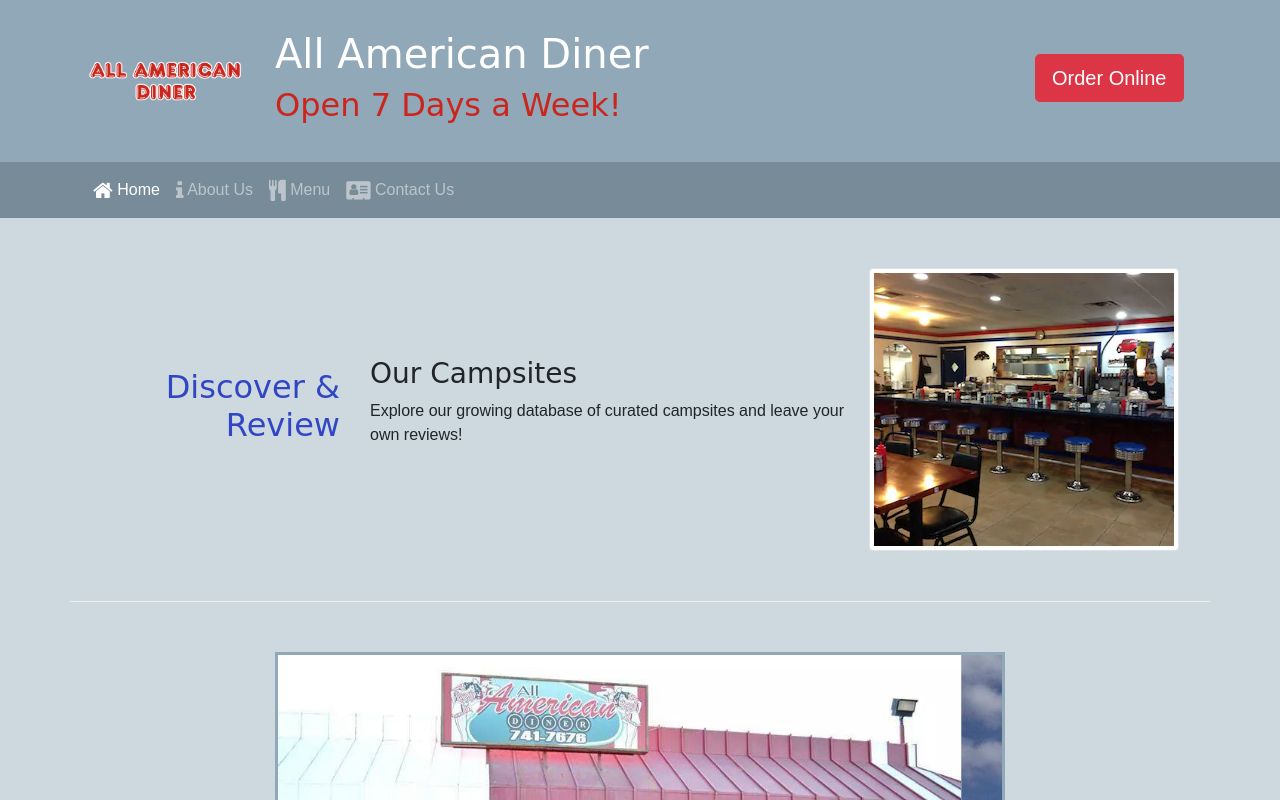
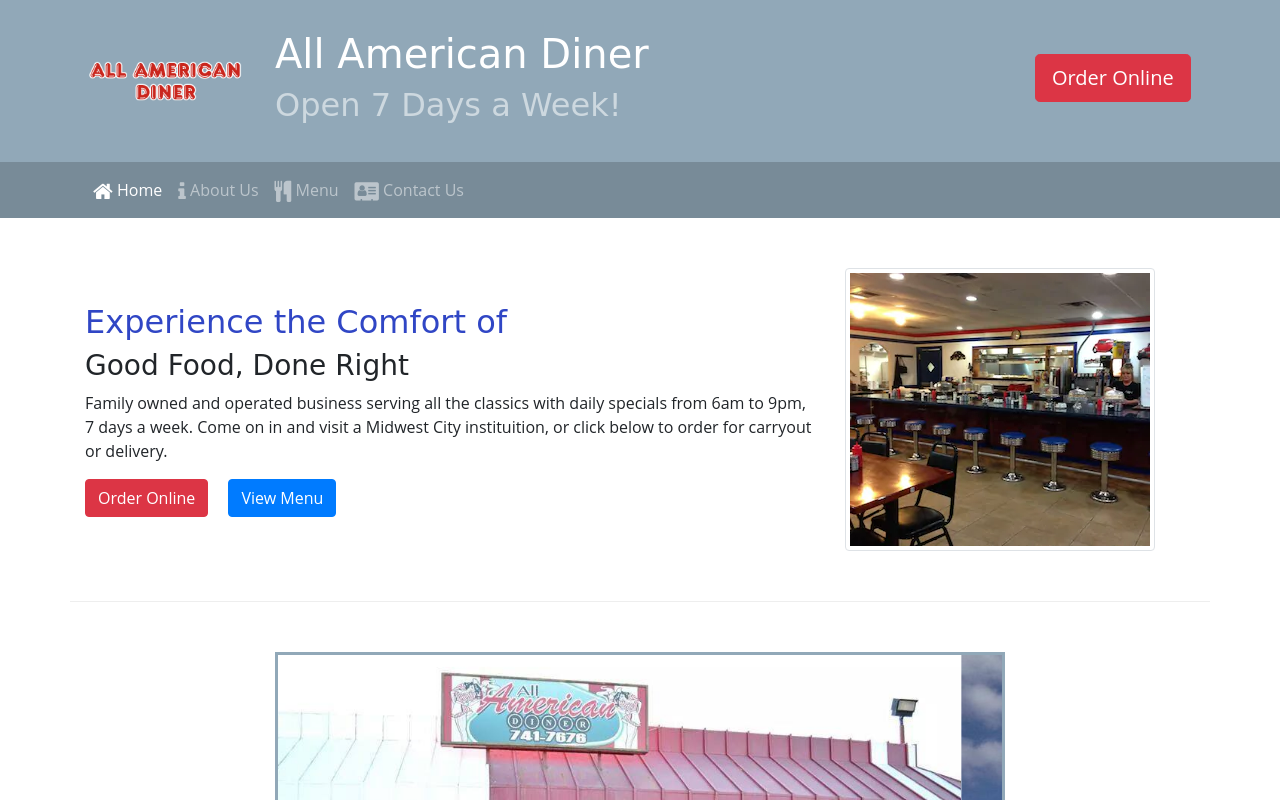
Before and after one commit to sbrowne15/all_american_diner, a website: page index.html in a window 1280 px wide. Shown: the top 800 px of the page. Drawn offline with nearby package versions, Linux system fonts and the light colour scheme; a web font is replaced by a local one.

```diff
--- a/css/styles.scss
+++ b/css/styles.scss
@@ -1,5 +1,6 @@
 $color-headertext: #ca261d;
 $color-secondary: #91a8b8;
+$color-primary: #3046C5;
 $color-pale: #CDD8DF;
 $color-mid: #788B98;
 $color-dark: #5A6972;
@@ -53,9 +54,10 @@
 }
 
 .tab-content {
-    border: 1px solid #DDD;
+    border: 1px solid $color-secondary;
     border-Top: none;
     padding: 10px;
+    background-color: white;
 }
 
 a, a:hover {
--- a/index.html
+++ b/index.html
@@ -96,7 +96,10 @@
 
     <nav class="navbar navbar-expand-sm navbar-dark sticky-top">
         <div class="container">
-            <div class="collapse navbar-collapse" id="nucampNavbar">
+            <button class="navbar-toggler" type="button" data-toggle="collapse" data-target="#collapsibleNavbar">
+                <span class="navbar-toggler-icon"></span>
+              </button>
+            <div class="collapse navbar-collapse" id="collapsibleNavbar">
                 <ul class="navbar-nav">
                     <li class="nav-item active"><a class="nav-link" href="#"><i class="fa fa-home fa-lg"></i> Home</a></li>
                     <li class="nav-item"><a class="nav-link" href="tabbed-aboutus.html"><i class="fa fa-info fa-lg"></i> About Us</a></li>
@@ -157,16 +160,21 @@
 
     <div class="container">
         <div class="row row-content align-items-center">
-            <div class="col-sm-4 col-md-3">
-                <h2 class="text-sm-right">Discover & Review</h2>
+            <div class="col-sm-8">
+                <h2 class="text-sm-block">Experience the Comfort of</h2>
+                <h3>Good Food, Done Right</h3>
+                <p class= "d-block">
+                    Family owned and operated business serving all the classics with daily specials from 6am to 9pm, 7 days a week.
+                    Come on in and visit a Midwest City instituition, or click below to order for carryout or delivery.
+                </p>
+                <div>
+                    <a href="https://order.online/store/AllAmericanDiner-135961/en-US/?hideModal=true&pickup=true" type="button" class="btn btn-danger">Order Online</a>
+                    <a href="menu.html"type="submit" class="btn btn-primary ml-3">View Menu</a>
+                </div>
             </div>
-            <div class="col">
+            <div class="col-sm-4">
                 <div class="media">
-                    <img class="d-flex mr-3 img-thumbnail order-sm-last" src="img/AllAmericanDinerCounter.jpg" alt="All American Counter" />
-                    <div class="media-body align-self-center">
-                        <h3>Our Campsites</h3>
-                        <p class="d-none d-sm-block">Explore our growing database of curated campsites and leave your own reviews!</p>
-                    </div>
+                    <img class="d-none d-sm-flex mr-3 img-thumbnail order-sm-last" src="img/AllAmericanDinerCounter.jpg" alt="All American Counter" />
                 </div>
             </div>
         </div>
@@ -228,7 +236,6 @@
                         <h3>React Lake Campground</h3>
                         <p class="d-none d-sm-block">Nestled in the foothills of the Chrome Mountains, this campground on the shores of the pristine React Lake is a favorite for fly fishers.</p>
                     </div>
-                    <img class="d-flex ml-3 img-thumbnail" src="img/react-lake-thumb.jpg" alt="Breadcrumb Trail" />
                 </div>
             </div>
         </div>
@@ -239,7 +246,6 @@
             </div>
             <div class="col">
                 <div class="media">
-                    <img class="d-flex mr-3 img-thumbnail" src="img/bootstrap-thumb.png" alt="Bootstrap Outfitters" />
                     <div class="media-body align-self-center">
                         <h3>Bootstrap Outfitters</h3>
                         <p class="d-none d-sm-block">Bootstrap Outfitters supplies you with gear you need at prices you can't beat.</p>
@@ -266,7 +272,7 @@
                     <a class="btn btn-social-icon btn-instagram" href="http://instagram.com/"><i class="fa fa-instagram" target="_blank"></i></a>
                     <a class="btn btn-social-icon btn-facebook" href="http://www.facebook.com/AllAmericanDinerMWC/" target="_blank"><i class="fa fa-facebook"></i></a>
                     <a class="btn btn-social-icon btn-twitter" href="http://twitter.com/"><i class="fa fa-twitter" target="_blank"></i></a>
-                    <a class="btn btn-social-icon btn-google" href="http://youtube.com/"><i class="fa fa-youtube" target="_blank"></i></a>
+                    <a class="btn btn-social-icon btn-google" href="http://www.yelp.com/biz/all-american-diner-midwest-city"><i class="fa fa-yelp" target="_blank"></i></a>
                 </div>
                 <div class="col-sm-4 text-center">
                     <a role="button" class="btn btn-link" href="tel:+14057417676"><i class="fa fa-phone"></i> 1-405-741-7676</a><br />
--- a/package.json
+++ b/package.json
@@ -1,7 +1,7 @@
 {
-  "name": "nucampsite",
+  "name": "allamericandiner",
   "version": "1.0.0",
-  "description": "This is a website for the fictional campsites review site NuCamp.",
+  "description": "This is a website for the All American Diner in Midwest City, OK.",
   "main": "index.html",
   "scripts": {
     "lite": "lite-server",
```
Also changed, not shown: contactus.html (+4 -4 lines), tabbed-aboutus.html (+4 -4 lines), css/styles.css, 1 other file.
